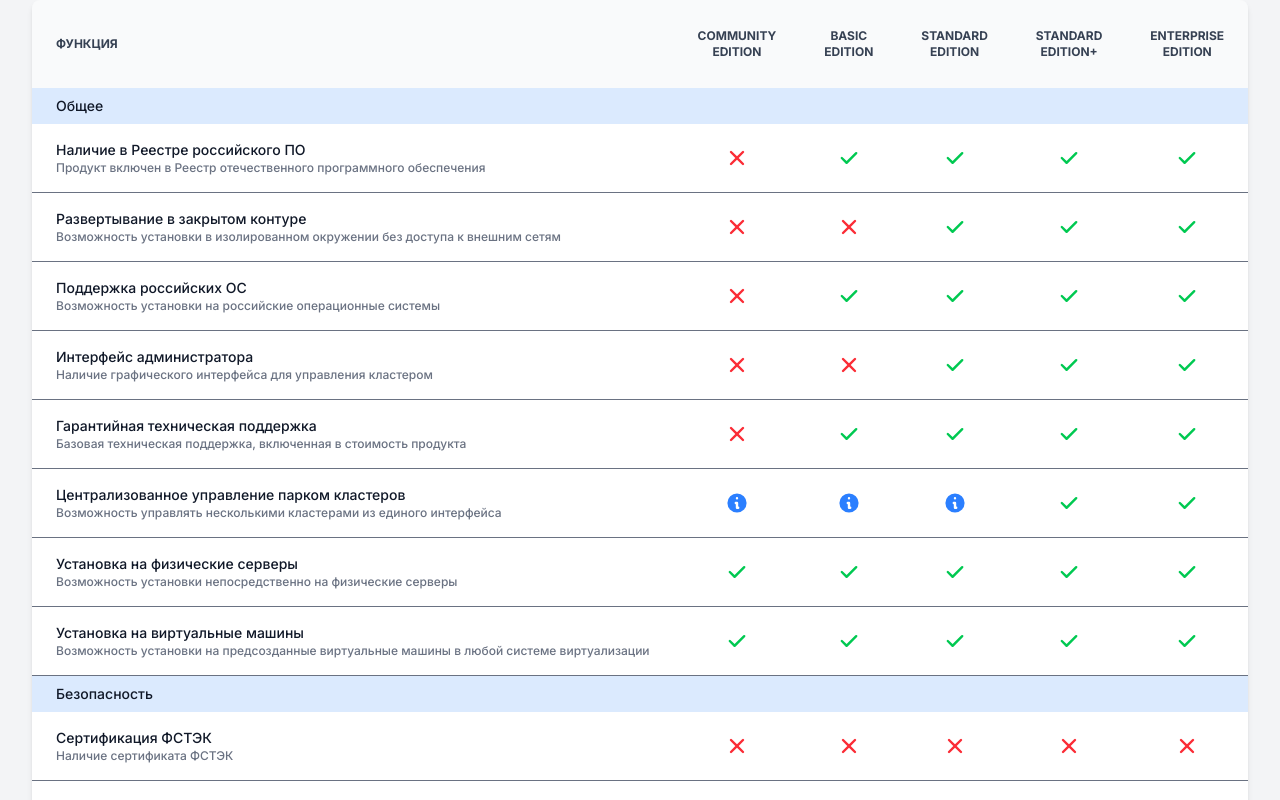
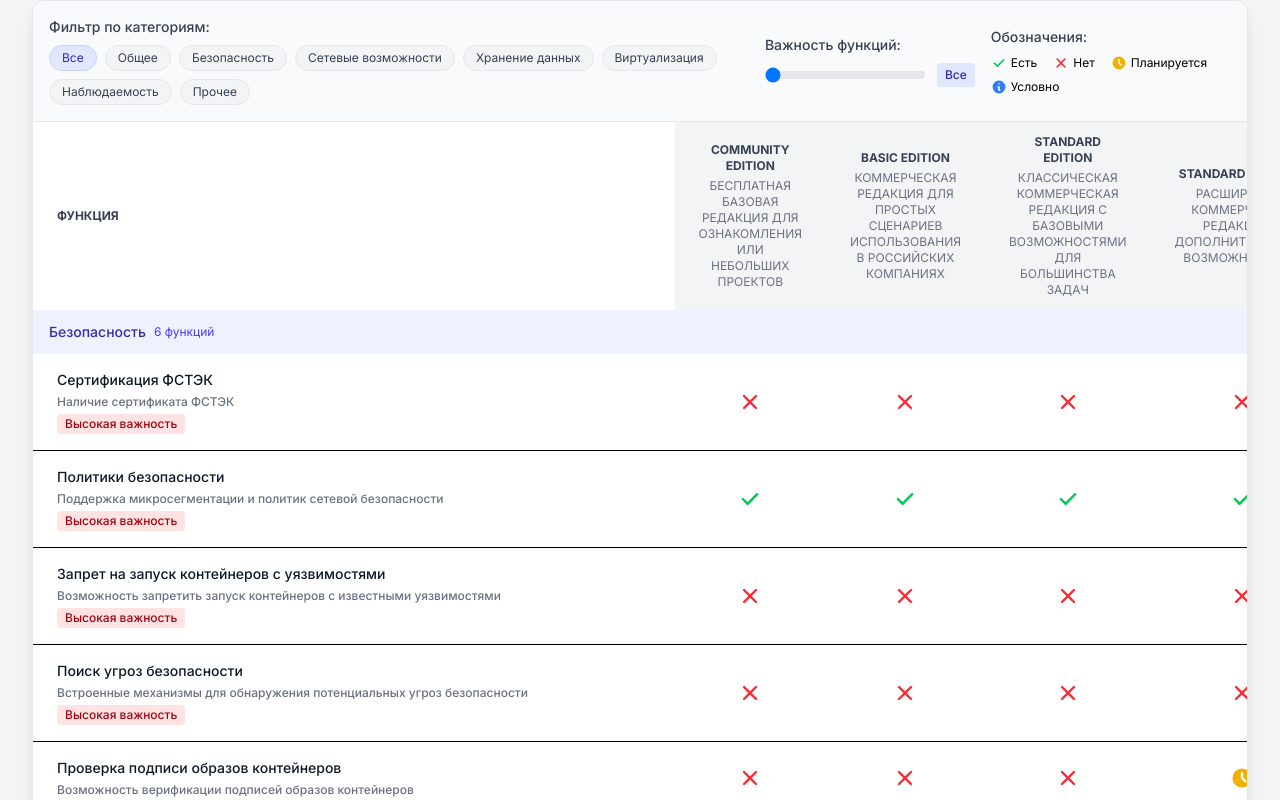
Before and after one commit to heAdz0r/dkp_license_graph, a Next.js app: page /compare in a window 1280 px wide. Shown: the part 320-1120 px from the top of the page. Built offline with nearby package versions, Linux system fonts and the light colour scheme.

Commit message:
Улучшен компонент таблицы сравнения с адаптивным интерфейсом

```diff
--- a/src/components/ComparisonTable.tsx
+++ b/src/components/ComparisonTable.tsx
@@ -1,4 +1,4 @@
-import React, { useMemo } from 'react';
+import React, { useMemo, useState } from 'react';
 import { Edition, Feature, editions, features, CATEGORIES } from '@/data/licenseData';
 
 interface ComparisonTableProps {
@@ -6,10 +6,33 @@ interface ComparisonTableProps {
 }
 
 const ComparisonTable: React.FC<ComparisonTableProps> = ({ selectedEditions }) => {
+  // Фильтр по категориям
+  const [activeCategory, setActiveCategory] = useState<string | null>(null);
+
+  // Фильтр по важности функций
+  const [minImportance, setMinImportance] = useState<number>(0);
+
+  // Эффективно вычисляем редакции для отображения
   const editionsToShow = useMemo(() => {
     return selectedEditions?.length ? selectedEditions : editions;
   }, [selectedEditions]);
 
+  // Фильтруем функции по активной категории и важности
+  const filteredFeatures = useMemo(() => {
+    return features.filter(feature =>
+      (activeCategory === null || feature.category === activeCategory) &&
+      feature.importance >= minImportance
+    ).sort((a, b) => {
+      // Сначала сортируем по категории
+      if (a.category !== b.category) {
+        return a.category.localeCompare(b.category);
+      }
+      // Затем по важности (более важные сверху)
+      return b.importance - a.importance;
+    });
+  }, [activeCategory, minImportance]);
+
+  // Рендер значка статуса функции
   const renderFeatureStatus = (edition: Edition, featureId: string) => {
     const status = edition.features[featureId];
 
@@ -17,7 +40,7 @@ const ComparisonTable: React.FC<ComparisonTableProps> = ({ selectedEditions }) =
       case 'present':
         return (
           <div className="flex justify-center">
-            <svg className="w-6 h-6 text-green-500" fill="currentColor" viewBox="0 0 20 20" xmlns="http://www.w3.org/2000/svg">
+            <svg className="w-6 h-6 text-green-500" viewBox="0 0 20 20" fill="currentColor">
               <path fillRule="evenodd" d="M16.707 5.293a1 1 0 010 1.414l-8 8a1 1 0 01-1.414 0l-4-4a1 1 0 011.414-1.414L8 12.586l7.293-7.293a1 1 0 011.414 0z" clipRule="evenodd" />
             </svg>
           </div>
@@ -25,7 +48,7 @@ const ComparisonTable: React.FC<ComparisonTableProps> = ({ selectedEditions }) =
       case 'absent':
         return (
           <div className="flex justify-center">
-            <svg className="w-6 h-6 text-red-500" fill="currentColor" viewBox="0 0 20 20" xmlns="http://www.w3.org/2000/svg">
+            <svg className="w-6 h-6 text-red-500" viewBox="0 0 20 20" fill="currentColor">
               <path fillRule="evenodd" d="M4.293 4.293a1 1 0 011.414 0L10 8.586l4.293-4.293a1 1 0 111.414 1.414L11.414 10l4.293 4.293a1 1 0 01-1.414 1.414L10 11.414l-4.293 4.293a1 1 0 01-1.414-1.414L8.586 10 4.293 5.707a1 1 0 010-1.414z" clipRule="evenodd" />
             </svg>
           </div>
@@ -33,7 +56,7 @@ const ComparisonTable: React.FC<ComparisonTableProps> = ({ selectedEditions }) =
       case 'planned':
         return (
           <div className="flex justify-center">
-            <svg className="w-6 h-6 text-yellow-500" fill="currentColor" viewBox="0 0 20 20" xmlns="http://www.w3.org/2000/svg">
+            <svg className="w-6 h-6 text-yellow-500" viewBox="0 0 20 20" fill="currentColor">
               <path fillRule="evenodd" d="M10 18a8 8 0 100-16 8 8 0 000 16zm1-12a1 1 0 10-2 0v4a1 1 0 00.293.707l2.828 2.829a1 1 0 101.415-1.415L11 9.586V6z" clipRule="evenodd" />
             </svg>
           </div>
@@ -41,7 +64,7 @@ const ComparisonTable: React.FC<ComparisonTableProps> = ({ selectedEditions }) =
       case 'conditionally-available':
         return (
           <div className="flex justify-center">
-            <svg className="w-6 h-6 text-blue-500" fill="currentColor" viewBox="0 0 20 20" xmlns="http://www.w3.org/2000/svg">
+            <svg className="w-6 h-6 text-blue-500" viewBox="0 0 20 20" fill="currentColor">
               <path fillRule="evenodd" d="M18 10a8 8 0 11-16 0 8 8 0 0116 0zm-7-4a1 1 0 11-2 0 1 1 0 012 0zM9 9a1 1 0 000 2v3a1 1 0 001 1h1a1 1 0 100-2v-3a1 1 0 00-1-1H9z" clipRule="evenodd" />
             </svg>
           </div>
@@ -49,7 +72,7 @@ const ComparisonTable: React.FC<ComparisonTableProps> = ({ selectedEditions }) =
       default:
         return (
           <div className="flex justify-center">
-            <svg className="w-6 h-6 text-gray-300" fill="currentColor" viewBox="0 0 20 20" xmlns="http://www.w3.org/2000/svg">
+            <svg className="w-6 h-6 text-gray-300" viewBox="0 0 20 20" fill="currentColor">
               <path fillRule="evenodd" d="M10 18a8 8 0 100-16 8 8 0 000 16zM8.707 7.293a1 1 0 00-1.414 1.414L8.586 10l-1.293 1.293a1 1 0 101.414 1.414L10 11.414l1.293 1.293a1 1 0 001.414-1.414L11.414 10l1.293-1.293a1 1 0 00-1.414-1.414L10 8.586 8.707 7.293z" clipRule="evenodd" />
             </svg>
           </div>
@@ -57,39 +80,189 @@ const ComparisonTable: React.FC<ComparisonTableProps> = ({ selectedEditions }) =
     }
   };
 
+  // Функция для отображения категории в виде заголовка с учетом сортировки
+  const renderCategoryHeader = (category: string) => {
+    const categoryFeatures = filteredFeatures.filter(feature => feature.category === category);
+    if (categoryFeatures.length === 0) return null;
+
     return (
-    <div className="overflow-x-auto relative shadow-md sm:rounded-lg">
-      <table className="w-full text-sm text-left text-gray-500">
-        <thead className="text-xs text-gray-700 uppercase bg-gray-50">
+      <tr key={`header-${category}`} className="bg-indigo-50">
+        <th colSpan={editionsToShow.length + 1} className="py-3 px-4 font-medium text-indigo-800 text-left">
+          <div className="flex items-center">
+            <span>{category}</span>
+            <span className="ml-2 text-xs text-indigo-600 font-normal">
+              {categoryFeatures.length} функций
+            </span>
+          </div>
+        </th>
+      </tr>
+    );
+  };
+
+  // Группировка функций по категориям для отображения
+  const categoriesWithFeatures = useMemo(() => {
+    const result: Record<string, Feature[]> = {};
+
+    filteredFeatures.forEach(feature => {
+      if (!result[feature.category]) {
+        result[feature.category] = [];
+      }
+      result[feature.category].push(feature);
+    });
+
+    return result;
+  }, [filteredFeatures]);
+
+  return (
+    <div className="bg-white rounded-xl shadow-lg border border-gray-200 overflow-hidden">
+      {/* Фильтры и легенда */}
+      <div className="p-4 border-b border-gray-200 bg-gray-50">
+        <div className="flex flex-col lg:flex-row lg:justify-between lg:items-center gap-4">
+          {/* Фильтры категорий */}
+          <div>
+            <h3 className="text-sm font-medium text-gray-700 mb-2">Фильтр по категориям:</h3>
+            <div className="flex flex-wrap gap-2">
+              <button
+                onClick={() => setActiveCategory(null)}
+                className={`px-3 py-1 text-xs rounded-full ${
+                  activeCategory === null
+                    ? 'bg-indigo-100 text-indigo-800 border border-indigo-200'
+                    : 'bg-gray-100 text-gray-700 border border-gray-200 hover:bg-gray-200'
+                }`}
+              >
+                Все
+              </button>
+
+              {Object.values(CATEGORIES).map(category => (
+                <button
+                  key={category}
+                  onClick={() => setActiveCategory(category)}
+                  className={`px-3 py-1 text-xs rounded-full ${
+                    activeCategory === category
+                      ? 'bg-indigo-100 text-indigo-800 border border-indigo-200'
+                      : 'bg-gray-100 text-gray-700 border border-gray-200 hover:bg-gray-200'
+                  }`}
+                >
+                  {category}
+                </button>
+              ))}
+            </div>
+          </div>
+
+          {/* Фильтр важности */}
+          <div>
+            <h3 className="text-sm font-medium text-gray-700 mb-2">Важность функций:</h3>
+            <div className="flex items-center">
+              <input
+                type="range"
+                min="0"
+                max="10"
+                step="1"
+                value={minImportance}
+                onChange={e => setMinImportance(parseInt(e.target.value))}
+                className="w-40 h-2 bg-gray-200 rounded-lg appearance-none cursor-pointer"
+              />
+              <span className="ml-3 px-2 py-1 bg-indigo-100 text-indigo-800 rounded text-xs font-medium">
+                {minImportance > 0 ? `≥ ${minImportance}` : 'Все'}
+              </span>
+            </div>
+          </div>
+
+          {/* Легенда */}
+          <div>
+            <h3 className="text-sm font-medium text-gray-700 mb-2">Обозначения:</h3>
+            <div className="flex flex-wrap gap-x-4 gap-y-2">
+              <div className="flex items-center text-xs">
+                <svg className="w-4 h-4 text-green-500 mr-1" viewBox="0 0 20 20" fill="currentColor">
+                  <path fillRule="evenodd" d="M16.707 5.293a1 1 0 010 1.414l-8 8a1 1 0 01-1.414 0l-4-4a1 1 0 011.414-1.414L8 12.586l7.293-7.293a1 1 0 011.414 0z" clipRule="evenodd" />
+                </svg>
+                <span>Есть</span>
+              </div>
+
+              <div className="flex items-center text-xs">
+                <svg className="w-4 h-4 text-red-500 mr-1" viewBox="0 0 20 20" fill="currentColor">
+                  <path fillRule="evenodd" d="M4.293 4.293a1 1 0 011.414 0L10 8.586l4.293-4.293a1 1 0 111.414 1.414L11.414 10l4.293 4.293a1 1 0 01-1.414 1.414L10 11.414l-4.293 4.293a1 1 0 01-1.414-1.414L8.586 10 4.293 5.707a1 1 0 010-1.414z" clipRule="evenodd" />
+                </svg>
+                <span>Нет</span>
+              </div>
+
+              <div className="flex items-center text-xs">
+                <svg className="w-4 h-4 text-yellow-500 mr-1" viewBox="0 0 20 20" fill="currentColor">
+                  <path fillRule="evenodd" d="M10 18a8 8 0 100-16 8 8 0 000 16zm1-12a1 1 0 10-2 0v4a1 1 0 00.293.707l2.828 2.829a1 1 0 101.415-1.415L11 9.586V6z" clipRule="evenodd" />
+                </svg>
+                <span>Планируется</span>
+              </div>
+
+              <div className="flex items-center text-xs">
+                <svg className="w-4 h-4 text-blue-500 mr-1" viewBox="0 0 20 20" fill="currentColor">
+                  <path fillRule="evenodd" d="M18 10a8 8 0 11-16 0 8 8 0 0116 0zm-7-4a1 1 0 11-2 0 1 1 0 012 0zM9 9a1 1 0 000 2v3a1 1 0 001 1h1a1 1 0 100-2v-3a1 1 0 00-1-1H9z" clipRule="evenodd" />
+                </svg>
+                <span>Условно</span>
+              </div>
+            </div>
+          </div>
+        </div>
+      </div>
+
+      {/* Таблица сравнения */}
+      <div className="overflow-x-auto">
+        <table className="w-full text-sm text-left">
+          <thead className="text-xs text-gray-700 uppercase bg-gray-100 sticky top-0 z-10">
             <tr>
-            <th scope="col" className="py-3 px-6">
+              <th scope="col" className="py-3 px-6 bg-white sticky left-0 z-20 shadow-sm">
                 Функция
               </th>
               {editionsToShow.map(edition => (
                 <th key={edition.id} scope="col" className="py-3 px-6 text-center">
-                {edition.name}
+                  <div>
+                    <div className="font-bold">{edition.name}</div>
+                    <div className="text-gray-500 text-xs font-normal mt-1">{edition.description}</div>
+                  </div>
                 </th>
               ))}
             </tr>
           </thead>
+
           <tbody>
-          {Object.values(CATEGORIES).map(category => (
+            {/* Если нет функций после фильтрации */}
+            {filteredFeatures.length === 0 && (
+              <tr className="bg-white">
+                <td colSpan={editionsToShow.length + 1} className="py-10 px-6 text-center text-gray-500">
+                  <div className="flex flex-col items-center">
+                    <svg className="w-12 h-12 mb-3 text-gray-300" fill="none" viewBox="0 0 24 24" stroke="currentColor">
+                      <path strokeLinecap="round" strokeLinejoin="round" strokeWidth={1} d="M9.172 16.172a4 4 0 015.656 0M9 10h.01M15 10h.01M21 12a9 9 0 11-18 0 9 9 0 0118 0z" />
+                    </svg>
+                    <p>Нет функций, соответствующих выбранным фильтрам</p>
+                    <button
+                      onClick={() => {
+                        setActiveCategory(null);
+                        setMinImportance(0);
+                      }}
+                      className="mt-3 text-indigo-600 hover:text-indigo-800 text-sm font-medium"
+                    >
+                      Сбросить фильтры
+                    </button>
+                  </div>
+                </td>
+              </tr>
+            )}
+
+            {/* Отображаем функции, сгруппированные по категориям */}
+            {Object.entries(categoriesWithFeatures).map(([category, categoryFeatures]) => (
               <React.Fragment key={category}>
-              <tr className="bg-blue-100">
-                <th colSpan={editionsToShow.length + 1} className="py-2 px-6 font-medium text-gray-900">
-                  {category}
-                </th>
-              </tr>
+                {renderCategoryHeader(category)}
 
-              {features
-                .filter(feature => feature.category === category)
-                .sort((a, b) => b.importance - a.importance)
-                .map(feature => (
+                {categoryFeatures.map(feature => (
                   <tr key={feature.id} className="bg-white border-b hover:bg-gray-50">
-                    <th scope="row" className="py-4 px-6 font-medium text-gray-900 whitespace-nowrap">
+                    <th scope="row" className="py-4 px-6 font-medium text-gray-900 whitespace-nowrap bg-white sticky left-0 z-10">
                       <div>
-                        <div>{feature.name}</div>
-                        <div className="text-xs text-gray-500">{feature.description}</div>
+                        <div className="font-medium">{feature.name}</div>
+                        <div className="text-xs text-gray-500 mt-1">{feature.description}</div>
+                        {feature.importance >= 8 && (
+                          <span className="inline-flex items-center mt-1 px-2 py-0.5 rounded text-xs font-medium bg-red-100 text-red-800">
+                            Высокая важность
+                          </span>
+                        )}
                       </div>
                     </th>
 
@@ -99,13 +272,13 @@ const ComparisonTable: React.FC<ComparisonTableProps> = ({ selectedEditions }) =
                       </td>
                     ))}
                   </tr>
-                ))
-              }
+                ))}
               </React.Fragment>
             ))}
           </tbody>
         </table>
       </div>
+    </div>
   );
 };
 
```
Lines whose indentation alone changed are shown as unchanged.
